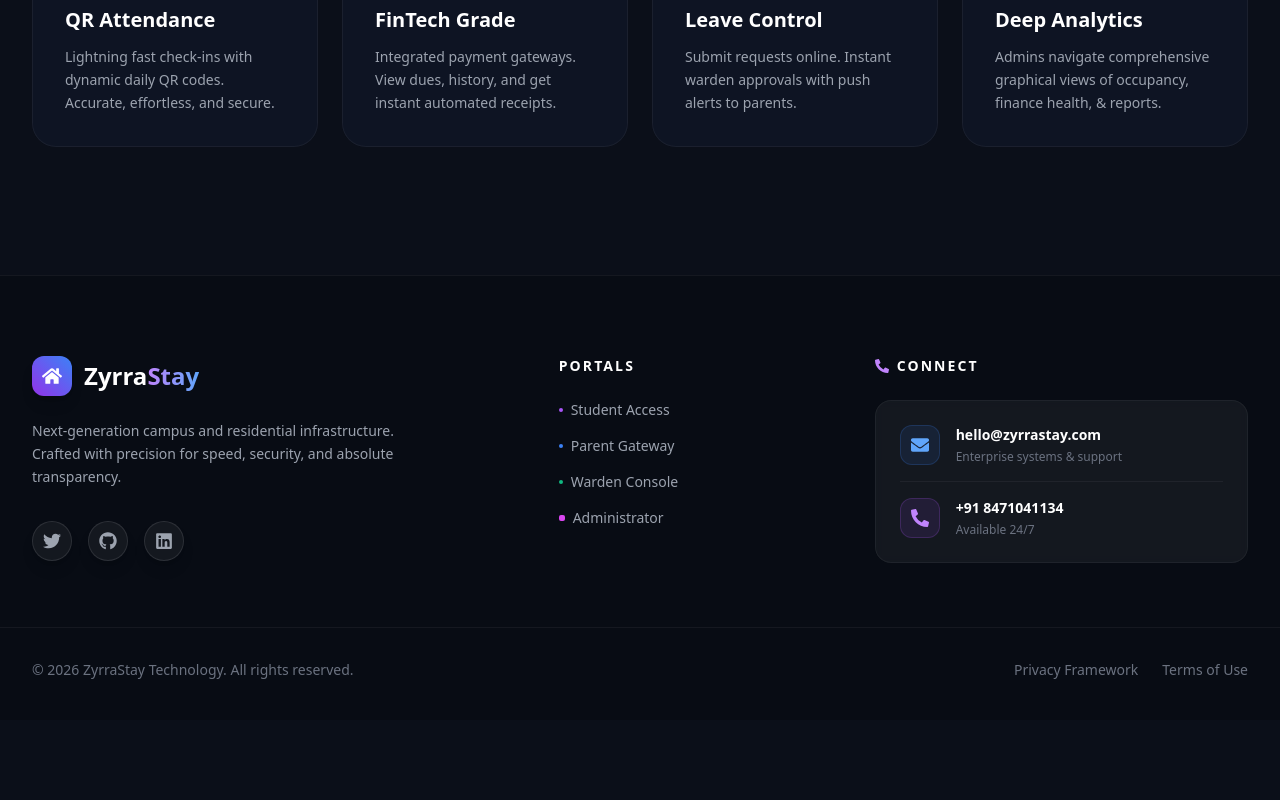
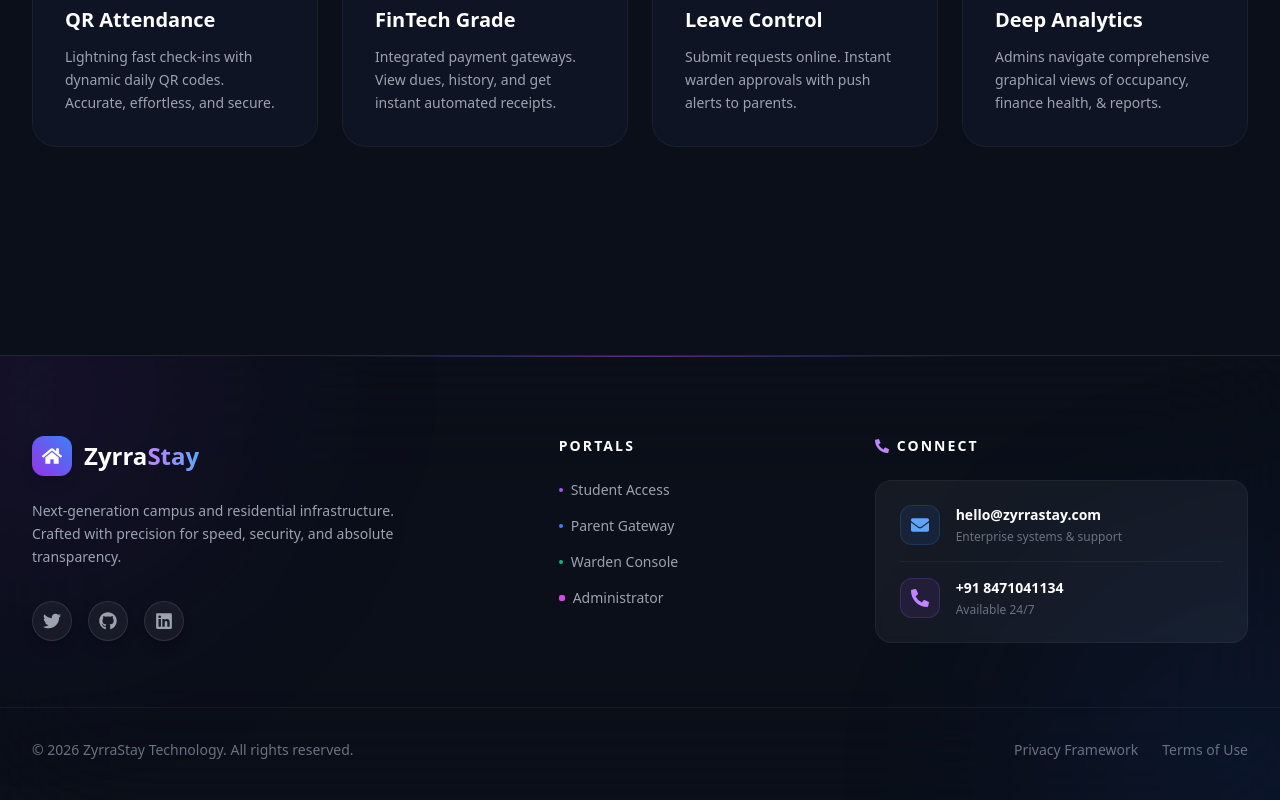
Before and after one commit to Hrishabh24/smart-hostel-management, a React (Create React App) app in the folder smart-hostel-frontend/: page / in a window 1280 px wide. Shown: the part 1337-2137 px from the top of the page. Before the commit the page ends 2057 px from the top, so only its background shows below. Built offline with nearby package versions, Linux system fonts and the light colour scheme; no server answers.

Commit message:
style: updated footer theme to glassmorphism

```diff
--- a/smart-hostel-frontend/src/pages/Home.jsx
+++ b/smart-hostel-frontend/src/pages/Home.jsx
@@ -361,8 +361,13 @@ export default function Home() {
       </main>
 
       {/* FOOTER */}
-      <footer className="bg-[#080C14] border-t border-white/5 pt-20 pb-10 z-20 relative">
-        <div className="max-w-7xl mx-auto px-6 lg:px-8 grid gap-12 lg:grid-cols-12 md:grid-cols-2">
+      <footer className="relative bg-[#0B0F19]/80 backdrop-blur-3xl border-t border-white/10 pt-20 pb-10 z-20 mt-20 overflow-hidden">
+        {/* Footer Ambient Glow */}
+        <div className="absolute top-0 left-1/2 -translate-x-1/2 w-[80%] md:w-1/2 h-px bg-gradient-to-r from-transparent via-purple-500/50 to-transparent"></div>
+        <div className="absolute -top-40 -left-40 w-96 h-96 bg-purple-600/10 rounded-full blur-[120px] pointer-events-none"></div>
+        <div className="absolute -bottom-40 -right-40 w-96 h-96 bg-blue-600/10 rounded-full blur-[120px] pointer-events-none"></div>
+
+        <div className="max-w-7xl mx-auto px-6 lg:px-8 grid gap-12 lg:grid-cols-12 md:grid-cols-2 relative z-10">
 
           <div className="lg:col-span-4">
             <div className="flex items-center gap-3 mb-6">
```
